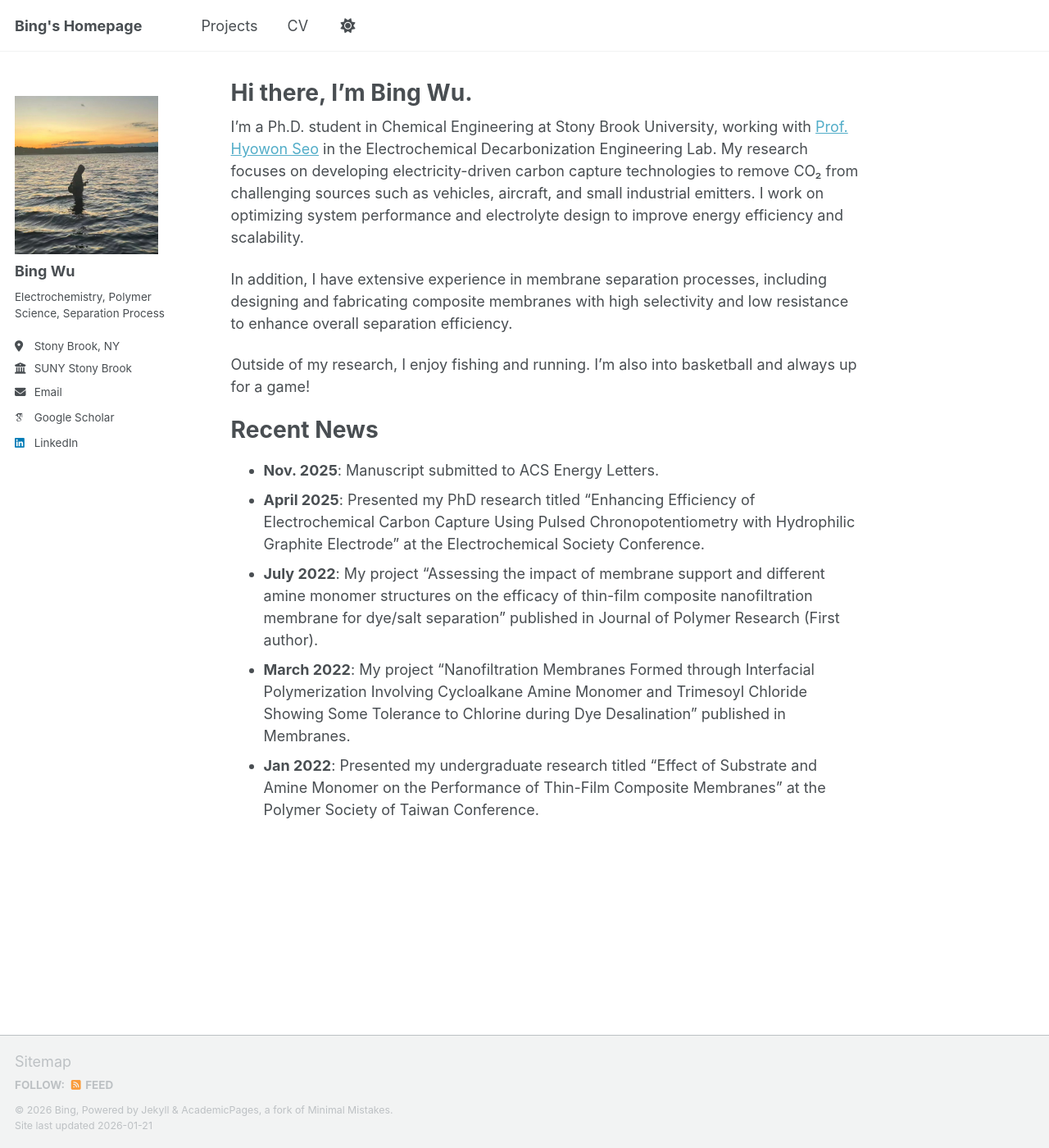
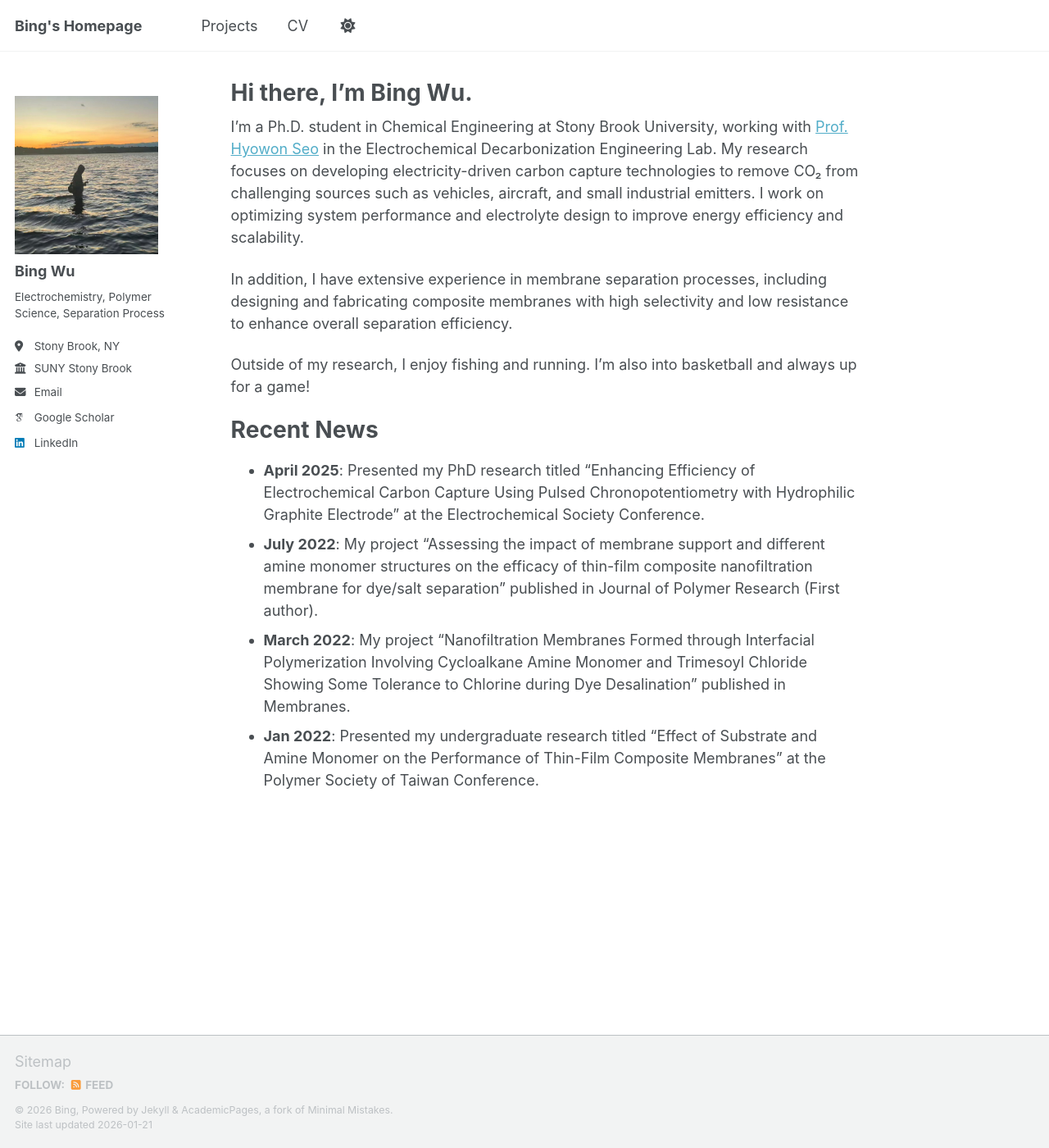
Before and after one commit to Bing-H-WU/Bing-H-WU.github.io, a Jekyll site: the page built from _pages/about.md, in a window 1280 px wide and 1400 px high. Shown: the whole window at 82% size. Built offline with Jekyll 4.4.1, drawn with Linux system fonts in a browser that asks for light colours; some web fonts are replaced; a script that is not in the unit is left out.

Commit message:
Remove Nov 2025 news item

```diff
--- a/_pages/about.md
+++ b/_pages/about.md
@@ -15,7 +15,6 @@ Outside of my research, I enjoy fishing and running. I'm also into basketball an
 
 Recent News
 ======
-- **Nov. 2025**: Manuscript submitted to ACS Energy Letters.
 - **April 2025**: Presented my PhD research titled "Enhancing Efficiency of Electrochemical Carbon Capture Using Pulsed Chronopotentiometry with Hydrophilic Graphite Electrode" at the Electrochemical Society Conference.
 - **July 2022**: My project "Assessing the impact of membrane support and different amine monomer structures on the efficacy of thin-film composite nanofiltration membrane for dye/salt separation" published in Journal of Polymer Research (First author).
 - **March 2022**: My project "Nanofiltration Membranes Formed through Interfacial Polymerization Involving Cycloalkane Amine Monomer and Trimesoyl Chloride Showing Some Tolerance to Chlorine during Dye Desalination" published in Membranes.
```
